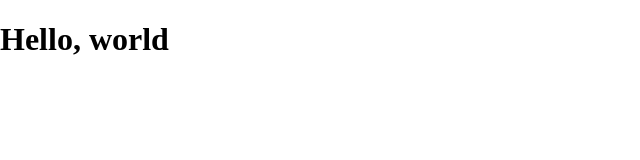
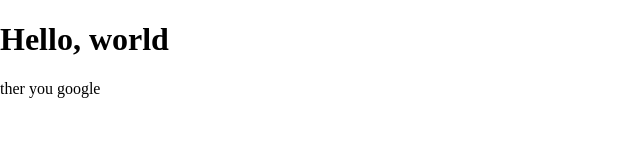
Before and after one commit to apilacharya/javascript-projects, a website built with Parcel: page custom countdown/index.html in a window 1280 px wide. Shown: the whole page, without its empty margins (0-640 px from the left). Built offline with nearby package versions, Linux system fonts and the light colour scheme.

Commit message:
initial commit

```diff
--- a/custom countdown/index.html
+++ b/custom countdown/index.html
@@ -11,7 +11,7 @@
 <body>
   <h1>Hello, world</h1>
 
-
+  ther you google
   <script src="./script.js"></script>
 </body>
 </html>
```
